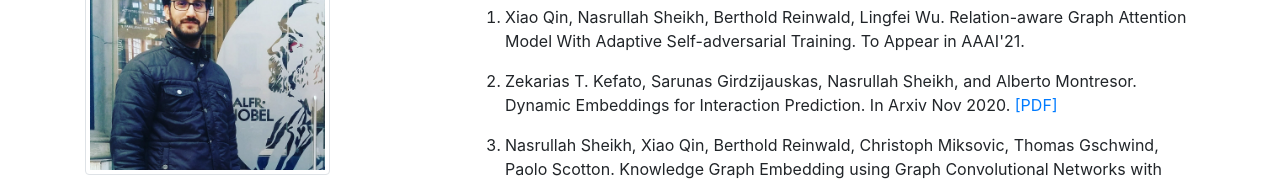
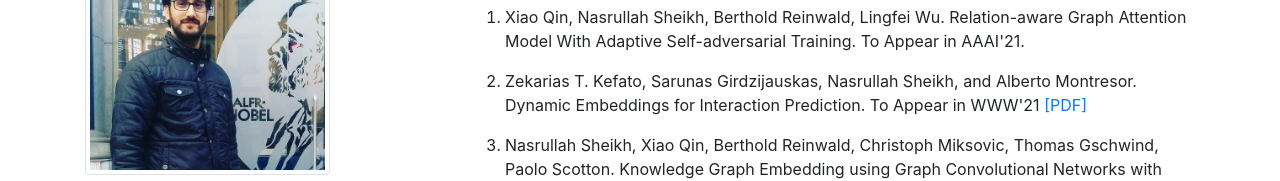
Before and after one commit to snash4/snash4.github.io, a plain HTML site: page publication.html in a window 1280 px wide. Shown: the part 456-637 px from the top of the page. Drawn offline with Linux system fonts and the light colour scheme.

Commit message:
Update publication.html
www

```diff
--- a/publication.html
+++ b/publication.html
@@ -89,7 +89,7 @@
                 </li>
 
                <li>
-                   <p>Zekarias T. Kefato, Sarunas Girdzijauskas, Nasrullah Sheikh, and Alberto Montresor. Dynamic Embeddings for Interaction Prediction. In Arxiv Nov 2020.
+                   <p>Zekarias T. Kefato, Sarunas Girdzijauskas, Nasrullah Sheikh, and Alberto Montresor. Dynamic Embeddings for Interaction Prediction. To Appear in WWW'21
                     <a href="https://arxiv.org/abs/2011.05208">[<span class="caps">PDF</span>]</a> </p>
                 </li>
 
```
